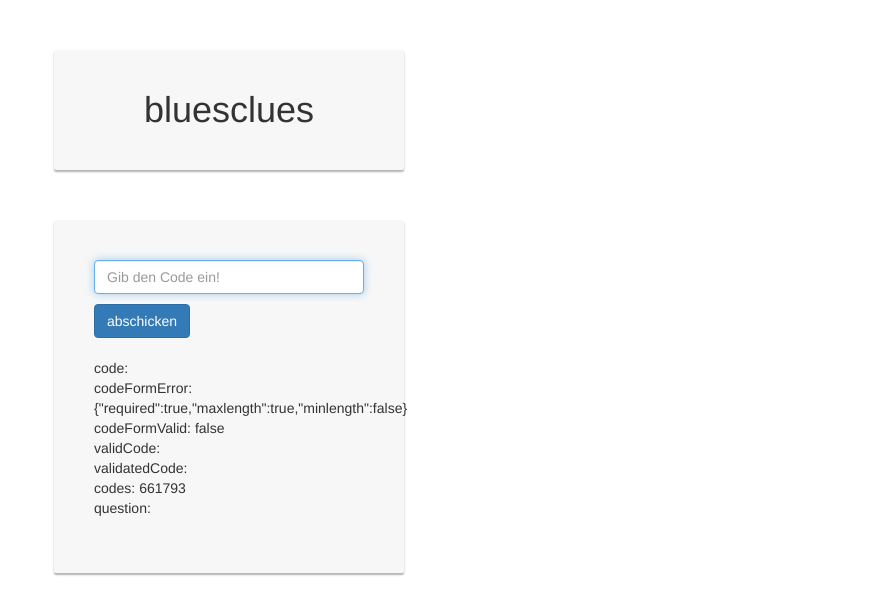
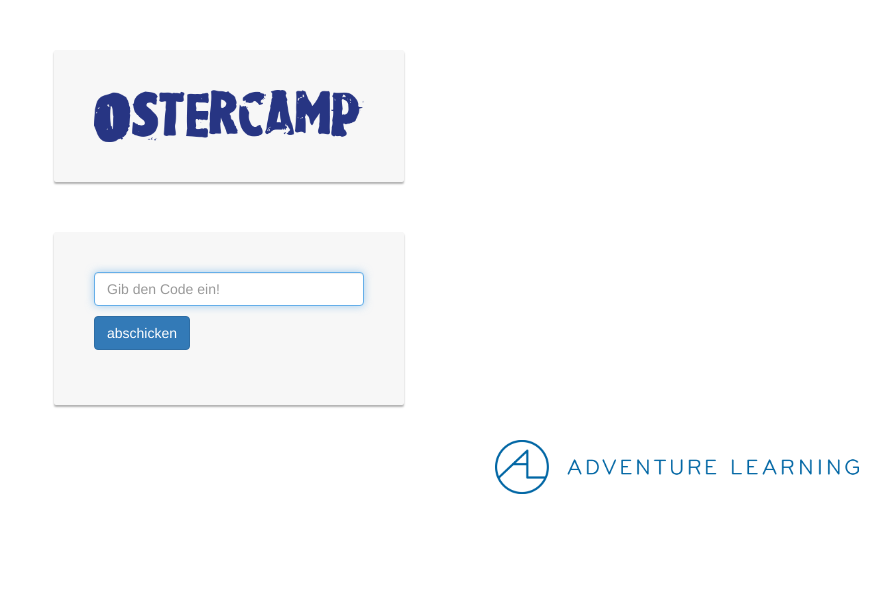
Before and after one commit to banielTimes/bluesclues, a plain HTML site: page index.html in a window 1280 px wide. Shown: the whole page, without its empty margins (411-1280 px from the left). Drawn offline with nearby package versions, Linux system fonts and the light colour scheme.

Commit message:
Removed debug stuff, added logos

```diff
--- a/index.html
+++ b/index.html
@@ -2,7 +2,7 @@
 <html ng-app="bluesclues" xmlns:ng="http://angularjs.org/">
   <head>
     <meta charset="UTF-8">
-    <title>bluesclues</title>
+    <title>Ostercamp</title>
     <!-- Stylesheets -->
     <!-- Local -->
     <link rel="stylesheet" type="text/css" href="./stylesheet.css" />
@@ -12,7 +12,9 @@
 
   <body>
     <article class="container" ng-controller="CluesController as cluesCtrl">
-        <h1 class="card card-container text-center">bluesclues</h1>
+        <h1 class="card card-container text-center">
+            <img src="images/Ostercamp.png" class="img-responsive">
+        </h1>
 
         <section class="card card-container">
             <form name="codeForm" ng-submit="codeForm.$valid && cluesCtrl.validateCode(inputCode)" novalidate>
@@ -44,24 +46,6 @@
 <!--
                     <span ng-show="codeForm.$valid.$pending">Überprüfe Code...</span>
 -->
-
-                    <!--TODO: debug stuff-->
-
-                    <br />
-                    code: {{codeCtrl.inputCode}}
-                    <br />
-                    codeFormError: {{codeForm.digits.$error}}
-                    <br />
-                    codeFormValid: {{codeForm.digits.$valid}}
-                    <br />
-                    validCode: {{codeCtrl.validCode}}
-                    <br />
-                    validatedCode: {{validatedCode}}
-                    <br />
-                    codes: {{bluescluesData[1].code}}
-                    <br />
-                    question: {{question}}
-
                 </div>
             </form>
 
@@ -98,7 +82,14 @@
                 </div>
             </form>
         </section>
+
     </article>
+
+    <footer class="footer">
+        <div class="clues-footer pull-right">
+            <img src="images/png_Logo_horizontal_pantone-301-U_A4.png" class="img-responsive adventure-logo">
+        </div>
+    </footer>
 
     <!-- Load Javascript -->
     <!-- Vendor -->
--- a/stylesheet.css
+++ b/stylesheet.css
@@ -32,3 +32,15 @@
 .btn {
     margin-top: 10px;
 }
+.footer {
+    bottom: 0;
+    width: 100%;
+    /* Set the fixed height of the footer here */
+    height: 75px;
+}
+.clues-footer {
+    width: 30%;
+}
+.adventure-logo {
+    padding: 10px;
+}
```
Also changed, not shown: images/Ostercamp.png (added), images/png_Logo_horizontal_pantone-301-U_A4.png (added).
